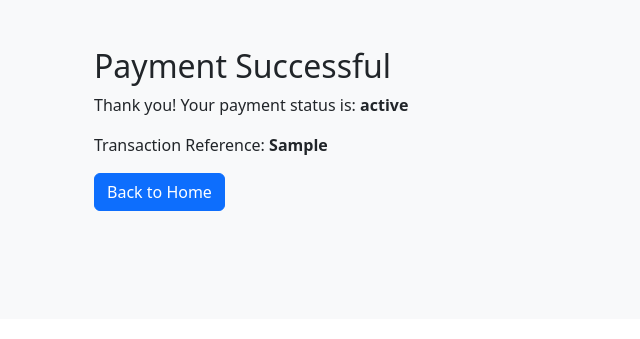
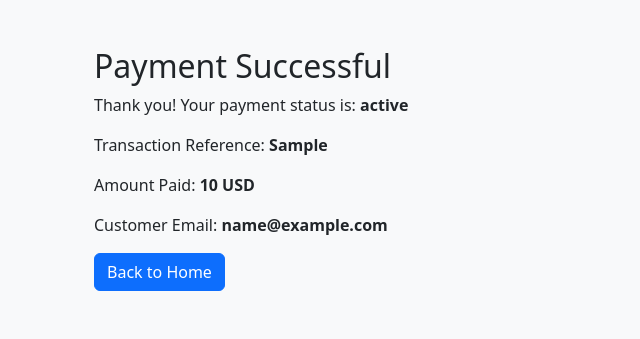
Before and after one commit to tsion1622/Web-App-for-Coffee-Shop, a Django app: template coffee/templates/payment_success.html in a window 1280 px wide. Shown: the part 481-820 px from the top of the page, without its empty margins (0-640 px from the left). Before the commit the page ends 692 px from the top, so only its background shows below. Run offline with Django 5.2, Linux system fonts and the light colour scheme; data comes from the database, SQL or seed files in the repository; the template is opened without the code that fills it: values that come from a table or form of the project are taken from there, most other values are stand-ins (such as "Sample title", 1, 10 or a date in 2020); parts of the project's set-up code (start-up, migrations or seed data) failed here and were passed over.

Commit message:
some modfication in this page

```diff
--- a/coffee/templates/payment_success.html
+++ b/coffee/templates/payment_success.html
@@ -4,6 +4,8 @@
   <h2>Payment Successful</h2>
   <p>Thank you! Your payment status is: <strong>{{ payment_data.status }}</strong></p>
   <p>Transaction Reference: <strong>{{ payment_data.tx_ref }}</strong></p>
+  <p>Amount Paid: <strong>{{ payment_data.amount }} {{ payment_data.currency }}</strong></p>
+  <p>Customer Email: <strong>{{ payment_data.customer_email }}</strong></p>
   <a href="{% url 'home' %}" class="btn btn-primary">Back to Home</a>
 </div>
 {% endblock %}
```
